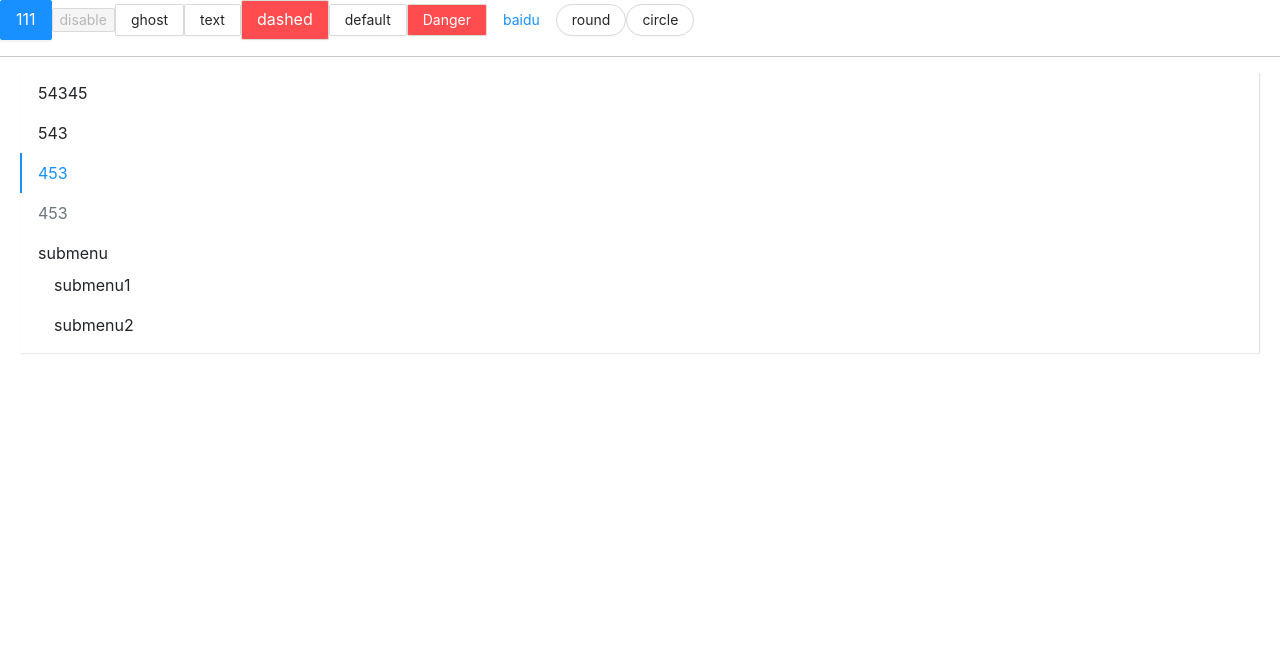
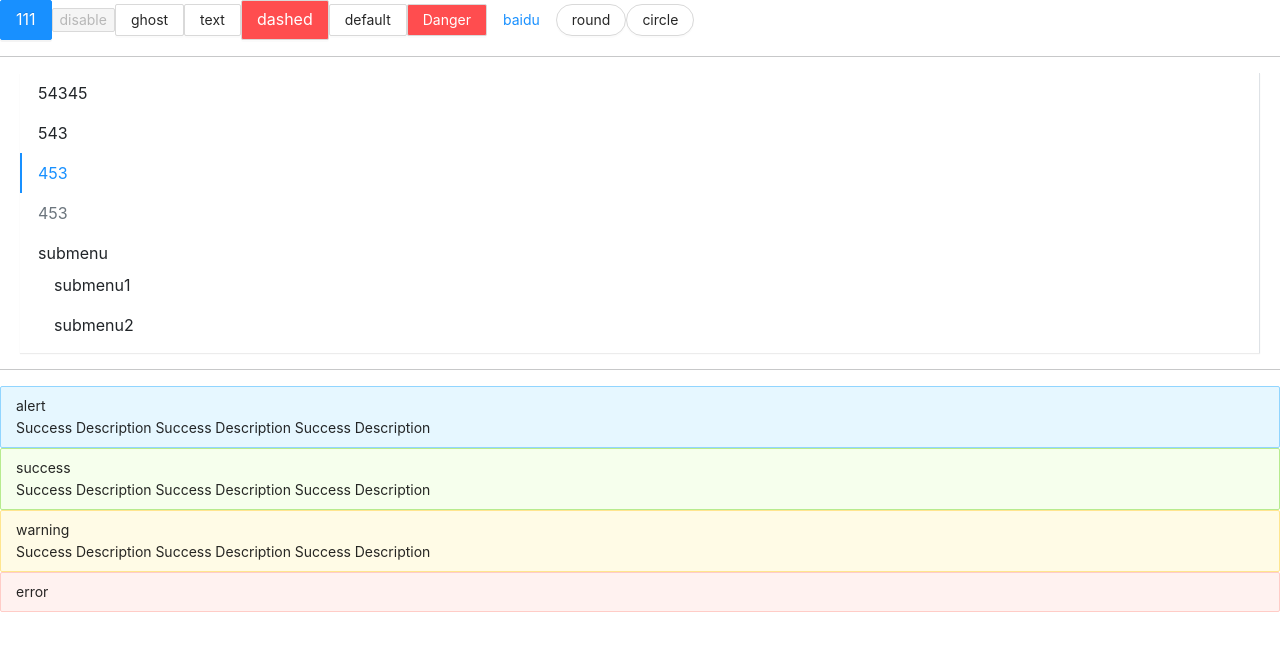
Before and after one commit to Iamherdad/pf-uI, a React (Create React App) app: page / in a window 1280 px wide. Shown: the top 650 px of the page. Built offline with nearby package versions, Linux system fonts and the light colour scheme.

Commit message:
feat:增加Alert组件

```diff
--- a/public/index.html
+++ b/public/index.html
@@ -24,6 +24,7 @@
       work correctly both with client-side routing and a non-root public URL.
       Learn how to configure a non-root public URL by running `npm run build`.
     -->
+    <script src="//at.alicdn.com/t/font_3442378_p8zrp7srwk.js"></script>
     <title>React App</title>
   </head>
   <body>
--- a/src/App.tsx
+++ b/src/App.tsx
@@ -3,7 +3,11 @@ import Button, { BtnType, BtnSize } from "./components/Button";
 import Menu from "./components/Menu/Menu";
 import MenuItem from "./components/Menu/MenuItem";
 import SubMenu from "./components/Menu/SubMenu";
+import Alert from "./components/Alert";
 function App() {
+  const close = () => {
+    console.log(6666);
+  };
   return (
     <div className="App">
       <Button
@@ -32,7 +36,6 @@ function App() {
         baidu
       </Button>
       <Button shape="round">round</Button>
-
       <Button shape="round">circle</Button>
       <hr />
       <Menu
@@ -51,6 +54,27 @@ function App() {
           <MenuItem>submenu2</MenuItem>
         </SubMenu>
       </Menu>
+      <hr />
+      <Alert
+        message="alert"
+        description="Success Description Success Description Success Description"
+        closable
+        onClose={close}
+      />
+      <Alert
+        message="success"
+        type="success"
+        description="Success Description Success Description Success Description"
+        closable
+        onClose={close}
+      />
+      <Alert
+        message="warning"
+        type="warning"
+        description="Success Description Success Description Success Description"
+        closable
+      />
+      <Alert message="error" type="error" closable />
     </div>
   );
 }
--- /dev/null
+++ b/src/components/Alert/_style.scss
@@ -0,0 +1,60 @@
+.pf-alert {
+  box-sizing: border-box;
+  margin: 0;
+  color: #000000d9;
+  font-size: 14px;
+  font-variant: tabular-nums;
+  line-height: 1.5715;
+  list-style: none;
+  font-feature-settings: "tnum";
+  position: relative;
+  display: flex;
+  align-items: center;
+  padding: 8px 15px;
+  word-wrap: break-word;
+  border-radius: 2px;
+
+  &.alert-info,
+  &.alert-success,
+  &.alert-warning,
+  &.alert-error {
+    // display: block;
+  }
+  &.alert-info {
+    background-color: #e6f7ff !important;
+    border: 1px solid #91d5ff !important;
+  }
+  &.alert-success {
+    background-color: #f6ffed !important;
+    border: 1px solid #b7eb8f !important;
+  }
+  &.alert-warning {
+    background-color: #fffbe6 !important;
+    border: 1px solid #ffe58f !important;
+  }
+  &.alert-error {
+    background-color: #fff2f0 !important;
+    border: 1px solid #ffccc7 !important;
+  }
+  .alert-description {
+    word-wrap: break-word;
+  }
+
+  .alert-content {
+  }
+
+  .alert-closable {
+    margin: 0;
+    padding: 0;
+    border: 1px solid transparent; //自定义边框
+    outline: none;
+    background-color: transparent;
+    position: absolute;
+    top: 5%;
+    right: 1%;
+    & svg {
+      width: 15px;
+      height: 15px;
+    }
+  }
+}
--- /dev/null
+++ b/src/components/Alert/index.tsx
@@ -0,0 +1,50 @@
+import React, { FC, useState } from "react";
+import classNames from "classnames";
+
+type AlertProps = {
+  type?: "success" | "info" | "warning" | "error";
+  message: string;
+  className?: string;
+  description?: string;
+  closable?: boolean; //是否显示关闭列表
+  onClose?: () => void; //关闭后的回调
+};
+const Alert: FC<AlertProps> = (props): any => {
+  const {
+    type = "info",
+    message,
+    className,
+    description,
+    closable = false,
+    onClose = () => {},
+  } = props;
+  const [alertIsshow, setIsshow] = useState(true);
+  const classNamess = classNames("pf-alert", className, {
+    [`alert-${type}`]: type,
+  });
+  const AlertClose = () => {
+    setIsshow(false);
+    onClose();
+  };
+
+  return (
+    alertIsshow && (
+      <div className={classNamess} style={{ display: "block" }}>
+        <div className="alert-content">
+          <div className="alert-message">{message}</div>
+          <div className="alert-description">{description}</div>
+        </div>
+
+        {closable && (
+          <button className="alert-closable" onClick={AlertClose}>
+            <svg className="icon" aria-hidden="true">
+              <use xlinkHref="#icon-guanbi1"></use>
+            </svg>
+          </button>
+        )}
+      </div>
+    )
+  );
+};
+
+export default Alert;
--- a/src/styles/index.scss
+++ b/src/styles/index.scss
@@ -7,9 +7,6 @@
 //mixin
 @import "mixin";
 
-// animation
-@import "animation";
-
 //buttom样式
 @import "../components/Button/style"; // @import "../components/Button/style";
 
@@ -17,7 +14,8 @@
 
 @import "../components/Menu/style";
 
-// // icon
+//aleart
+@import "../components//Alert/style"; // // icon
 // @import "../components/Icon/style";
 
 // //input
```
